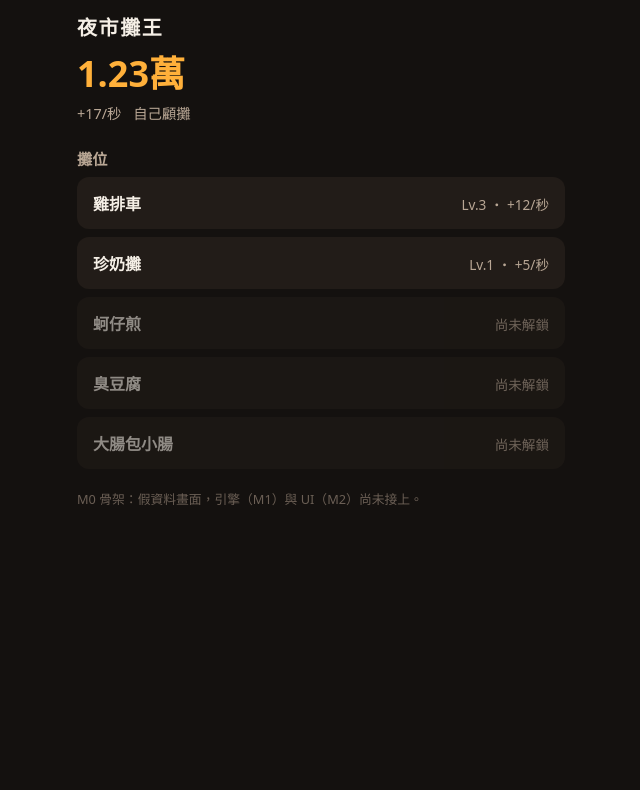
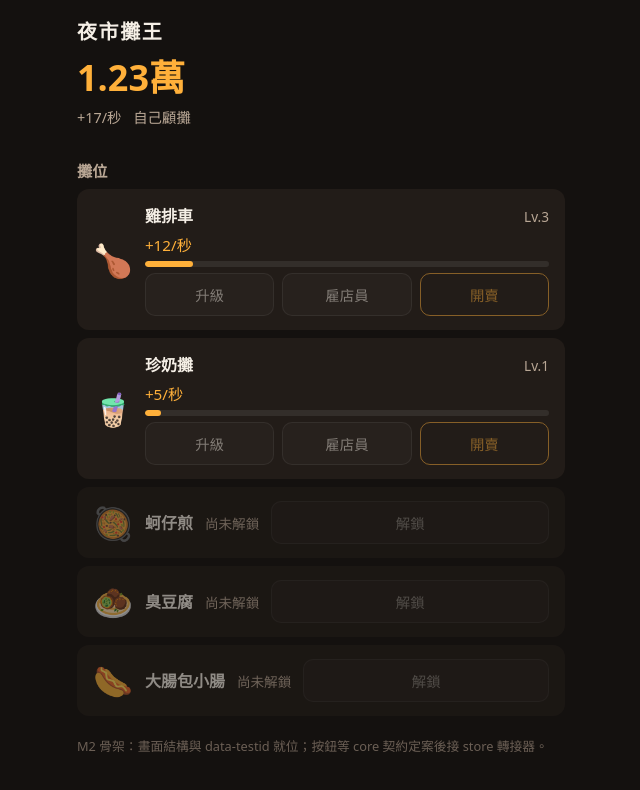
Before and after one commit to EthanSlash/Game1, a website built with Vite: page index.html in a window 1280 px wide. Shown: the whole page, without its empty margins (319-959 px from the left). Built offline with nearby package versions, Linux system fonts and the light colour scheme.

Commit message:
feat(ui): M2 static shell - testids, stall card, offline modal styles
Static, contract-independent groundwork:
- src/ui/testids.md: data-testid naming table for E2E
- app.ts: stall cards (upgrade/hire/sell/unlock, disabled until store adapter), offline modal (hidden), legacy smoke selectors preserved
- styles.css: sticky header, card layout, progress bar, buttons, modal
- engine contract proposal v2 (src/ui/engine.ts) stays uncommitted until core/api.ts lands

```diff
--- a/src/ui/app.ts
+++ b/src/ui/app.ts
@@ -1,22 +1,83 @@
 import { formatMoney } from '../core';
 import type { Snapshot, StallView } from '../core';
 
+/**
+ * M2 靜態骨架（contract-independent）。
+ *
+ * 目的：先把畫面結構、data-testid、CSS 樣式定好；互動與數值全部等
+ * `src/core/api.ts` 契約定案 + GDD/balance.json 之後，改由 store 轉接器
+ * 驅動（見 PLANS/NIGHT_MARKET_KING_M2_UI_PLAN.md）。此版的按鈕一律 disabled、
+ * 不掛任何事件。
+ *
+ * 美術：emoji（Ethan 未決事項的預設）。攤位 emoji 是 UI 常數、不進契約。
+ */
+const STALL_ART: Record<string, string> = {
+  'chicken-steak': '🍗',
+  'bubble-tea': '🧋',
+  'oyster-omelette': '🥘',
+  'stinky-tofu': '🧆',
+  sausage: '🌭',
+};
+
+const MILESTONES: readonly number[] = [25, 50, 100];
+
+/** 下一個未達成的里程碑（25/50/100）；全部達成回 null。 */
+function nextMilestone(level: number): number | null {
+  for (const m of MILESTONES) {
+    if (level < m) return m;
+  }
+  return null;
+}
+
+/** 目前等級相對下一個里程碑的進度 0～1（鎖住或全部達成為 0）。 */
+function progressFor(level: number, unlocked: boolean): number {
+  const next = nextMilestone(level);
+  if (!unlocked || next === null) return 0;
+  return Math.min(1, level / next);
+}
+
 function renderStall(stall: StallView): string {
-  const status = stall.unlocked
-    ? `Lv.${stall.level} ・ +${formatMoney(stall.incomePerSec)}/秒`
-    : '尚未解鎖';
+  const art = STALL_ART[stall.id] ?? '🥡';
+  const progressPct = Math.round(progressFor(stall.level, stall.unlocked) * 100);
+
+  if (!stall.unlocked) {
+    return `
+      <li class="stall stall--locked" data-testid="stall-${stall.id}" data-locked="true">
+        <span class="stall__art" aria-hidden="true">${art}</span>
+        <span class="stall__name">${stall.name}</span>
+        <span class="stall__status">尚未解鎖</span>
+        <button class="btn" data-testid="unlock-${stall.id}" disabled>解鎖</button>
+      </li>
+    `;
+  }
 
   return `
-    <li class="stall${stall.unlocked ? '' : ' stall--locked'}">
-      <span class="stall__name">${stall.name}</span>
-      <span class="stall__status">${status}</span>
+    <li class="stall" data-testid="stall-${stall.id}">
+      <span class="stall__art" aria-hidden="true">${art}</span>
+      <div class="stall__body">
+        <div class="stall__head">
+          <span class="stall__name" data-testid="name-${stall.id}">${stall.name}</span>
+          <span class="stall__level" data-testid="level-${stall.id}">Lv.${stall.level}</span>
+        </div>
+        <div class="stall__income" data-testid="income-stall-${stall.id}">
+          +${formatMoney(stall.incomePerSec)}/秒
+        </div>
+        <div class="stall__progress" data-testid="progress-${stall.id}" role="progressbar" style="--pct:${progressPct}%">
+          <span class="stall__progress-fill"></span>
+        </div>
+        <div class="stall__actions">
+          <button class="btn" data-testid="upgrade-${stall.id}" disabled>升級</button>
+          <button class="btn" data-testid="hire-${stall.id}" disabled>雇店員</button>
+          <button class="btn btn--sell" data-testid="sell-${stall.id}" disabled>開賣</button>
+        </div>
+      </div>
     </li>
   `;
 }
 
 /**
- * 骨架期畫面：只把 Snapshot 畫出來，沒有任何互動。
- * M2（行動版 UI）會整個改寫這裡，接上真正的引擎與操作（升級 / 雇用 / 解鎖）。
+ * 靜態骨架期畫面：結構與 testid 就位，互動與引擎接線等 store 轉接器。
+ * 保留 M0 smoke 測試依賴的 class（.top__balance、.stall、.stall--locked）。
  */
 export function renderApp(root: HTMLElement, snapshot: Snapshot): void {
   const totalIncome = snapshot.stalls.reduce((sum, stall) => sum + stall.incomePerSec, 0);
@@ -24,15 +85,25 @@ export function renderApp(root: HTMLElement, snapshot: Snapshot): void {
   root.innerHTML = `
     <header class="top">
       <h1 class="top__title">夜市攤王</h1>
-      <p class="top__balance">${formatMoney(snapshot.balance)}</p>
-      <p class="top__income">+${formatMoney(totalIncome)}/秒
+      <p class="top__balance" data-testid="balance">${formatMoney(snapshot.balance)}</p>
+      <p class="top__income">
+        <span data-testid="income-per-sec">+${formatMoney(totalIncome)}/秒</span>
         <span class="top__clerk">${snapshot.clerkHired ? '店員顧攤中' : '自己顧攤'}</span>
       </p>
     </header>
     <main>
       <h2 class="section-title">攤位</h2>
       <ul class="stalls">${snapshot.stalls.map(renderStall).join('')}</ul>
-      <p class="note">M0 骨架：假資料畫面，引擎（M1）與 UI（M2）尚未接上。</p>
+      <p class="note">M2 骨架：畫面結構與 data-testid 就位；按鈕等 core 契約定案後接 store 轉接器。</p>
     </main>
+    <div class="modal" data-testid="offline-modal" hidden>
+      <div class="modal__panel" role="dialog" aria-modal="true" aria-label="離線收益">
+        <h3 class="modal__title">歡迎回來！離線營業中</h3>
+        <p class="modal__amount" data-testid="offline-amount">—</p>
+        <p class="modal__duration" data-testid="offline-duration">—</p>
+        <p class="modal__cap-hint" data-testid="offline-cap-hint" hidden>已達離線上限</p>
+        <button class="btn btn--primary" data-testid="offline-close">收下</button>
+      </div>
+    </div>
   `;
 }
--- a/src/ui/styles.css
+++ b/src/ui/styles.css
@@ -98,3 +98,155 @@ body {
   color: var(--locked);
   line-height: 1.6;
 }
+
+/* ===== M2 骨架期元件樣式（contract-independent；結構見 src/ui/app.ts） ===== */
+
+.top {
+  position: sticky;
+  top: 0;
+  z-index: 10;
+  background: var(--bg);
+  margin: 0 -16px;
+  padding: 4px 16px 8px;
+}
+
+/* 攤位卡內部 */
+.stall__art {
+  font-size: 2rem;
+  align-self: center;
+  flex-shrink: 0;
+}
+
+.stall__body {
+  flex: 1;
+  min-width: 0;
+  display: flex;
+  flex-direction: column;
+  gap: 6px;
+}
+
+.stall__head {
+  display: flex;
+  justify-content: space-between;
+  align-items: baseline;
+  gap: 8px;
+}
+
+.stall__level {
+  color: var(--muted);
+  font-size: 0.85rem;
+  font-variant-numeric: tabular-nums;
+}
+
+.stall__income {
+  color: var(--accent);
+  font-size: 0.95rem;
+  font-variant-numeric: tabular-nums;
+}
+
+/* 里程碑進度條：--pct 由 render 注入（0~100 的整數） */
+.stall__progress {
+  height: 6px;
+  border-radius: 999px;
+  background: rgba(255, 255, 255, 0.08);
+  overflow: hidden;
+}
+
+.stall__progress-fill {
+  display: block;
+  height: 100%;
+  width: var(--pct, 0%);
+  background: var(--accent);
+  border-radius: inherit;
+  transition: width 0.2s ease;
+}
+
+/* 按鈕 */
+.stall__actions {
+  display: flex;
+  gap: 8px;
+}
+
+.btn {
+  flex: 1;
+  padding: 10px 8px;
+  border: 1px solid rgba(255, 255, 255, 0.14);
+  border-radius: 10px;
+  background: rgba(255, 255, 255, 0.05);
+  color: var(--text);
+  font: inherit;
+  font-size: 0.9rem;
+  cursor: pointer;
+}
+
+.btn:disabled {
+  opacity: 0.45;
+  cursor: not-allowed;
+}
+
+.btn--sell {
+  border-color: var(--accent);
+  color: var(--accent);
+  background: transparent;
+}
+
+.btn--primary {
+  background: var(--accent);
+  border-color: var(--accent);
+  color: #1d1409;
+  font-weight: 700;
+}
+
+/* 離線收益彈窗 */
+.modal {
+  position: fixed;
+  inset: 0;
+  z-index: 50;
+  display: flex;
+  align-items: center;
+  justify-content: center;
+  background: rgba(0, 0, 0, 0.6);
+  padding: 24px;
+}
+
+/* display:flex 會蓋掉 [hidden] 預設值，必須明寫 */
+.modal[hidden] {
+  display: none;
+}
+
+.modal__panel {
+  width: 100%;
+  max-width: 320px;
+  background: var(--panel);
+  border-radius: 16px;
+  padding: 20px;
+  text-align: center;
+  display: flex;
+  flex-direction: column;
+  gap: 8px;
+}
+
+.modal__title {
+  margin: 0;
+  font-size: 1.05rem;
+}
+
+.modal__amount {
+  margin: 0;
+  font-size: 1.9rem;
+  font-weight: 700;
+  color: var(--accent);
+  font-variant-numeric: tabular-nums;
+}
+
+.modal__duration {
+  margin: 0;
+  color: var(--muted);
+  font-size: 0.9rem;
+}
+
+.modal__cap-hint {
+  margin: 0;
+  color: var(--muted);
+  font-size: 0.8rem;
+}
```
Also changed, not shown: src/ui/testids.md (added, +33 -0 lines).
